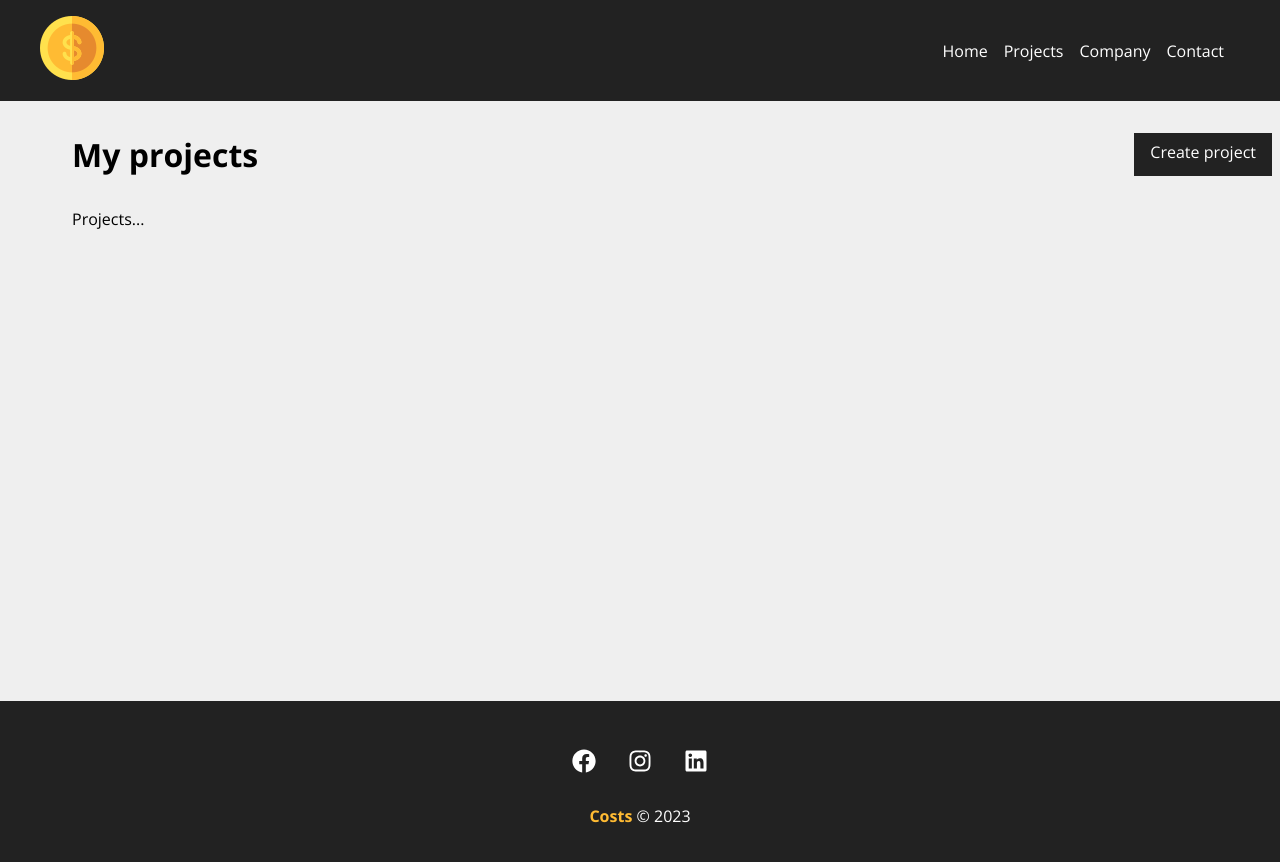
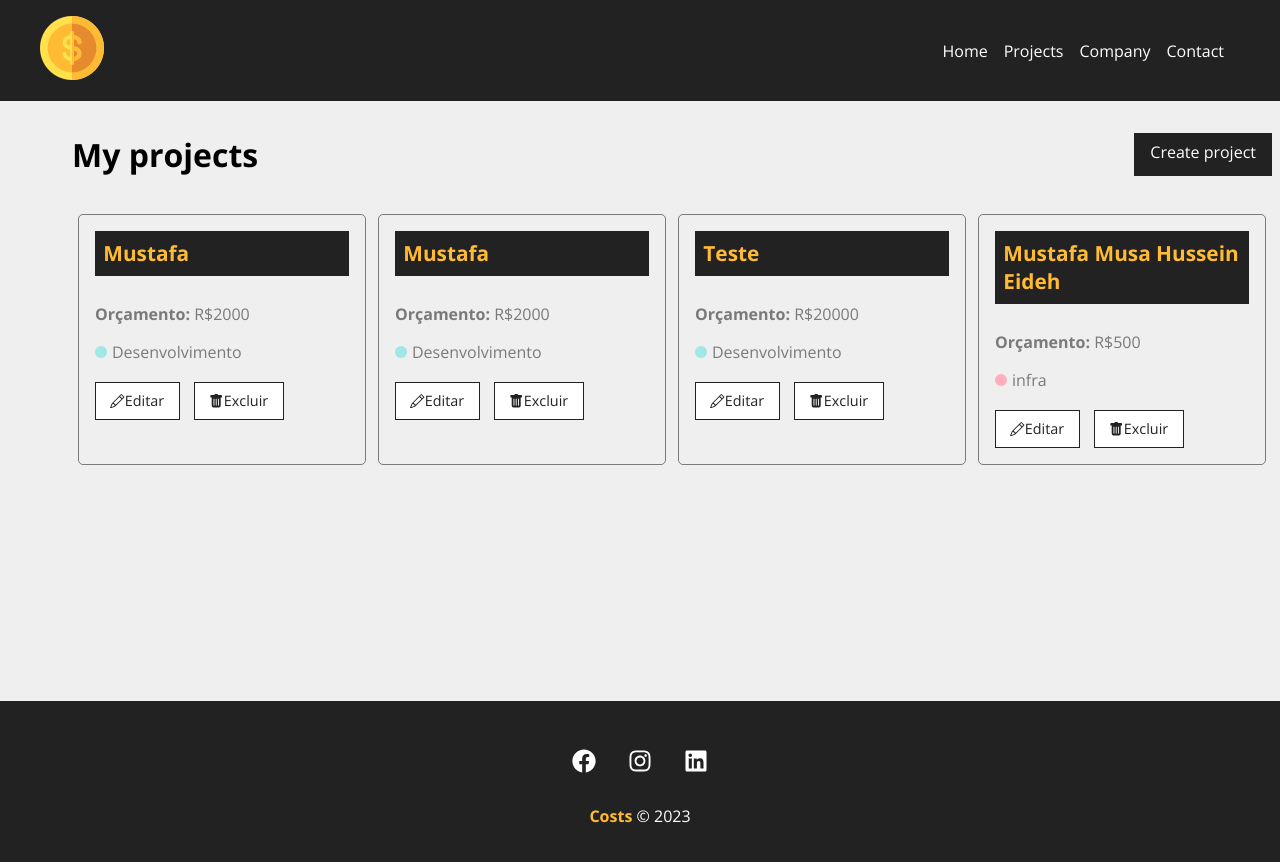
Before and after one commit to Musta-eideh/CostsHoraDeCodar, a React (Create React App) app: page /projects in a window 1280 px wide. Shown: the top 862 px of the page. Built offline with nearby package versions, Linux system fonts and the light colour scheme; data requests are answered from the project's data file; the HTML template or start-up script is replaced by a standard one.

Commit message:
Resgatando projetos do banco de dados

```diff
--- a/db.json
+++ b/db.json
@@ -43,39 +43,6 @@
       "cost": 0,
       "services": [],
       "id": 4
-    },
-    {
-      "name": "Teste +1",
-      "budget": "500",
-      "category": {
-        "id": "2",
-        "name": "Desenvolvimento"
-      },
-      "cost": 0,
-      "services": [],
-      "id": 5
-    },
-    {
-      "name": "Musta",
-      "budget": "50000",
-      "category": {
-        "id": "3",
-        "name": "Design"
-      },
-      "cost": 0,
-      "services": [],
-      "id": 6
-    },
-    {
-      "name": "Mustafa Eideh",
-      "budget": "50000",
-      "category": {
-        "id": "1",
-        "name": "infra"
-      },
-      "cost": 0,
-      "services": [],
-      "id": 7
     }
   ],
   "categories": [
--- a/src/components/pages/Projects.js
+++ b/src/components/pages/Projects.js
@@ -4,14 +4,34 @@
 import Container from '../layout/Container';
 import LinkButton from '../layout/LinkButton';
 
+import {useState, useEffect} from 'react';
+
 import styles from './Project.module.css'
+import ProjectCard from '../project/ProjectCard';
 
 function Projects() {
+
+    const [projects, setProjects] = useState([])
+
     const location = useLocation();
     let message = '';
     if(location.state) {
         message = location.state.message;
     }
+
+    useEffect(() => {
+        fetch('http://localhost:5000/projects',{
+            method: 'GET',
+            headers: {
+                'Content-Type': 'application/json',
+            },
+        }).then(resp => resp.json())
+        .then(data => {
+            console.log(data)
+            setProjects(data)
+        })
+        .catch((err) => console.log(err))
+    }, [])
 
     return(
         <div className={styles.project_container}>
@@ -21,7 +41,16 @@
             </div>
             {message && <Message type="success" msg={message} />}
             <Container customClass="start">
-                <p>Projects...</p>
+                {projects.length > 0 &&
+                    projects.map((project) => (
+                        <ProjectCard
+                            id={project.id}
+                            name={project.name}
+                            budget={project.budget}
+                            category={project.category.name}
+                            key={project.id}
+                        />
+                    ))}
             </Container>
         </div>
     )
--- /dev/null
+++ b/src/components/project/ProjectCard.js
@@ -0,0 +1,27 @@
+import { Link } from 'react-router-dom';
+
+import styles from './ProjectCard.module.css';
+
+import {BsPencil, BsFillTrashFill} from 'react-icons/bs';
+
+function ProjectCard({id, name, budget, category, handleRemove}){
+    return(
+        <div className={styles.project_card}>
+            <h4>{name}</h4>
+            <p>
+                <span>Orçamento:</span> R${budget}
+            </p>
+            <p className={styles.category_text}>
+                <span className={`${styles[category.toLowerCase()]}`}></span> {category}
+            </p>
+            <div className={styles.project_card_actions}>
+                <Link to="/"> <BsPencil /> Editar </Link>
+                <button>
+                    <BsFillTrashFill /> Excluir
+                </button>
+            </div>
+        </div>
+    )
+}
+
+export default ProjectCard;
--- /dev/null
+++ b/src/components/project/ProjectCard.module.css
@@ -0,0 +1,87 @@
+.project_card{
+    padding: 1em;
+    border: 1px solid #7a7a7a;
+    border-radius: 5px;
+    width: 24%;
+    margin: 0.5%;
+}
+
+.project_card h4{
+    background-color: #222;
+    color: #FFBB33;
+    padding: .4em;
+    margin-bottom: 1.3em;
+    font-size: 1.3em;
+}
+
+.project_card p{
+    color: #7a7a7a;
+    margin-bottom: 1em;
+}
+
+.project_card p span{
+    font-weight: bold;
+}
+
+.category_text{
+    display: flex;
+    align-items: center;
+}
+
+.category_text span{
+    display: block;
+    width: 12px;
+    height: 12px;
+    border-radius: 50%;
+    background-color: #ccc;
+    margin-right: 5px;
+}
+
+.category_text .infra{
+ background-color: #FFAEBC;
+}
+
+.category_text .desenvolvimento{
+    background-color: #A0E7E5;
+}
+
+.category_text .design{
+    background-color: #B4F8C8;
+}
+
+.category_text .planejamento{
+    background-color: #FBE7C6;
+}
+
+.project_card_actions{
+    margin-top: 1.2em;
+    display: flex;
+    align-items: center;
+}
+
+.project_card_actions a,
+.project_card_actions button {
+    text-decoration: none;
+    border: none;
+    background-color: #FFF;
+    color: #222;
+    font-size: .9em;
+    padding: .6em 1em;
+    margin-right: 1em;
+    cursor: pointer;
+    border: 1px solid #222;
+    display: flex;
+    align-items: center;
+    justify-content: center;
+    transition: 0.5s;
+}
+
+.project_card_actions .svg{
+    margin-right: .5em;
+}
+
+.project_card_actions a:hover,
+.project_card_actions button:hover {
+    background-color: #222;
+    color: #FFBB33;
+}
```
